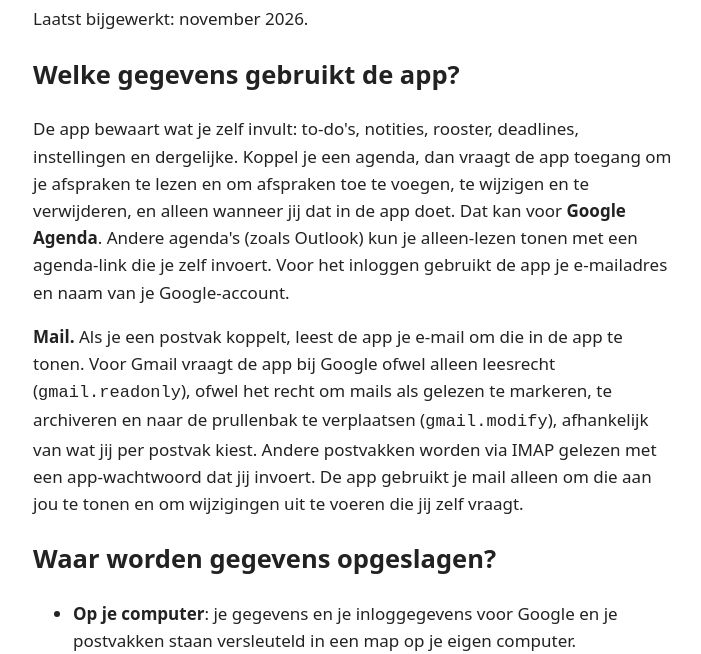
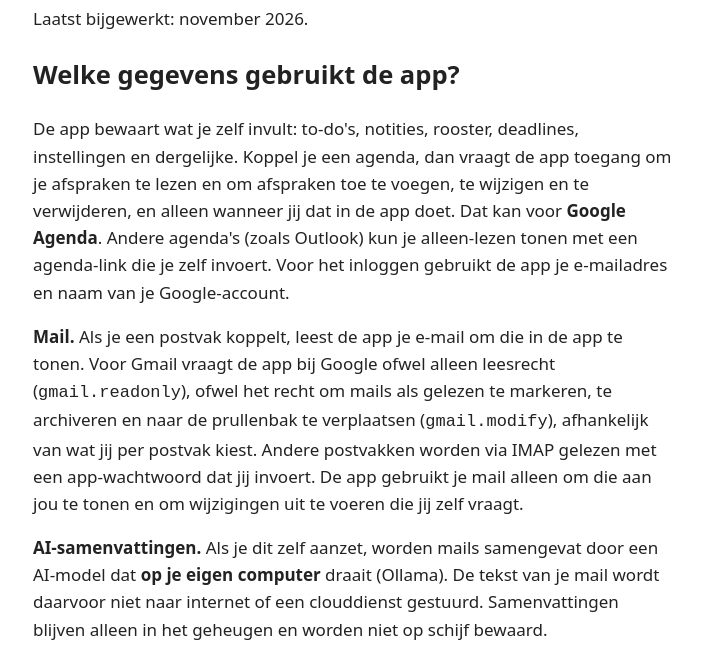
Before and after one commit to GerbenArnalsteen/Productivity-dashboard, a plain HTML site: page privacy.html in a window 1280 px wide. Shown: the part 120-774 px from the top of the page, without its empty margins (287-988 px from the left). Drawn offline with Linux system fonts and the light colour scheme.

Commit message:
docs: privacy.html

```diff
--- a/privacy.html
+++ b/privacy.html
@@ -8,6 +8,7 @@
 <h2>Welke gegevens gebruikt de app?</h2>
 <p>De app bewaart wat je zelf invult: to-do's, notities, rooster, deadlines, instellingen en dergelijke. Koppel je een agenda, dan vraagt de app toegang om je afspraken te lezen en om afspraken toe te voegen, te wijzigen en te verwijderen, en alleen wanneer jij dat in de app doet. Dat kan voor <strong>Google Agenda</strong>. Andere agenda's (zoals Outlook) kun je alleen-lezen tonen met een agenda-link die je zelf invoert. Voor het inloggen gebruikt de app je e-mailadres en naam van je Google-account.</p>
 <p><strong>Mail.</strong> Als je een postvak koppelt, leest de app je e-mail om die in de app te tonen. Voor Gmail vraagt de app bij Google ofwel alleen leesrecht (<code>gmail.readonly</code>), ofwel het recht om mails als gelezen te markeren, te archiveren en naar de prullenbak te verplaatsen (<code>gmail.modify</code>), afhankelijk van wat jij per postvak kiest. Andere postvakken worden via IMAP gelezen met een app-wachtwoord dat jij invoert. De app gebruikt je mail alleen om die aan jou te tonen en om wijzigingen uit te voeren die jij zelf vraagt.</p>
+<p><strong>AI-samenvattingen.</strong> Als je dit zelf aanzet, worden mails samengevat door een AI-model dat <strong>op je eigen computer</strong> draait (Ollama). De tekst van je mail wordt daarvoor niet naar internet of een clouddienst gestuurd. Samenvattingen blijven alleen in het geheugen en worden niet op schijf bewaard.</p>
 <h2>Waar worden gegevens opgeslagen?</h2>
 <ul>
 <li><strong>Op je computer</strong>: je gegevens en je inloggegevens voor Google en je postvakken staan versleuteld in een map op je eigen computer. <strong>Mailinhoud en mailinloggegevens blijven altijd op je computer</strong>: ze gaan niet naar Firebase, niet naar je telefoon en niet naar de maker. Mails worden niet op schijf bewaard, alleen in het geheugen zolang de app open is.</li>
```
